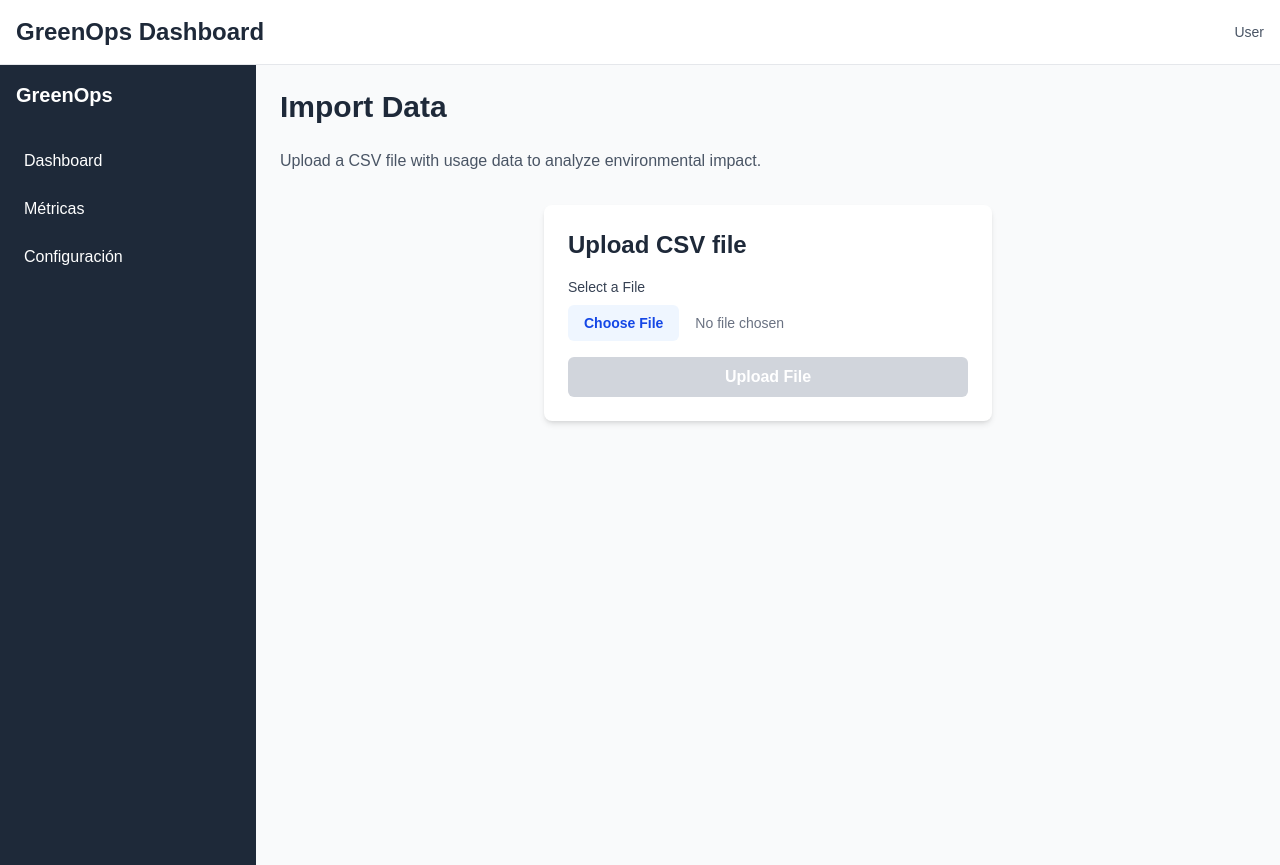
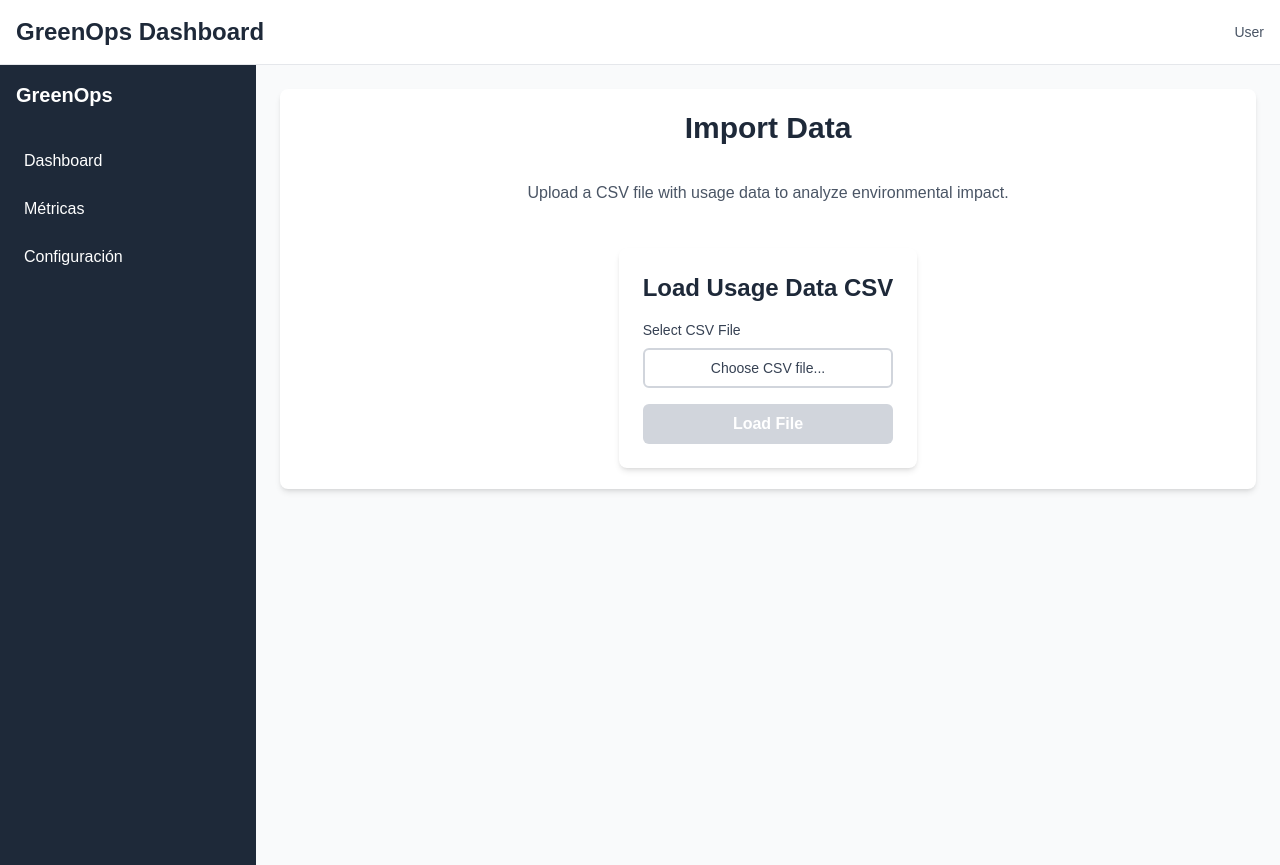
Before and after one commit to JoseBohopo/GreenOps-Dashboard, a Next.js app: page /import in a window 1280 px wide. Built offline with nearby package versions, Linux system fonts and the light colour scheme.

Commit message:
feat: implement CSV parsing with validation and Zustand store

```diff
--- a/app/import/page.tsx
+++ b/app/import/page.tsx
@@ -3,7 +3,7 @@ import { CsvUploader } from '@/src/features/data-import/ui/CsvUploader'
 
 const ImportPage = () => {
   return (
-    <div>
+    <div className="flex flex-col justify-around items-center p-4 min-h-[50dvh] shadow-md bg-white rounded-lg">
       <h1 className="text-3xl font-bold mb-6 text-gray-800">
         Import Data
       </h1>
@@ -14,4 +14,5 @@ const ImportPage = () => {
     </div>
   )
 }
-export default ImportPage;
+
+export default ImportPage
--- a/package.json
+++ b/package.json
@@ -13,14 +13,17 @@
   },
   "dependencies": {
     "next": "16.1.1",
+    "papaparse": "^5.5.3",
     "pnpm": "^10.26.2",
     "react": "19.2.3",
     "react-dom": "19.2.3",
-    "zod": "^4.2.1"
+    "zod": "^4.2.1",
+    "zustand": "^5.0.9"
   },
   "devDependencies": {
     "@tailwindcss/postcss": "^4",
     "@types/node": "^20",
+    "@types/papaparse": "^5.5.2",
     "@types/react": "^19",
     "@types/react-dom": "^19",
     "@vitest/ui": "^4.0.16",
--- /dev/null
+++ b/src/features/data-import/aplication/useUsageDataStore.ts
@@ -0,0 +1,58 @@
+import { create } from 'zustand';
+import { devtools, persist } from 'zustand/middleware';
+import { UsageDataRow, ParseResult, UsageDataState } from '../domain/types';
+import { parseCsv } from '../infrastructure/csvParser';
+
+export const useUsageDataStore = create<UsageDataState>()(
+    devtools(
+        persist(
+            (set) => ({
+                usageData: null,
+                isLoading: false,
+                error: null,
+                lastUploadDate: null,
+
+                uploadAndParseCsv: async (file: File) => {
+                    set({ isLoading: true, error: null }, false, 'uploadAndParseCsv/start');
+
+                    try {
+                        const result: ParseResult<UsageDataRow> = await parseCsv(file);
+
+                        if (result.success) {
+                            set({
+                                usageData: result?.data,
+                                error: null,
+                                lastUploadDate: new Date().toISOString(),
+                                isLoading: false,
+                            }, false, 'uploadAndParseCsv/success');
+                        } else {
+                            set({ usageData: null, error: result.error, isLoading: false }, false, 'uploadAndParseCsv/failure');
+                        }
+
+                        return result;
+                    } catch (error) {
+                        const errorResult: ParseResult<UsageDataRow> = {
+                            success: false,
+                            error: 'Unexpected error during parsing',
+                            details: [error instanceof Error ? error.message : 'Unknown error'],
+                        };
+
+                        set({ usageData: null, error: errorResult.error, isLoading: false }, false, 'uploadAndParseCsv/error');
+                        return errorResult;
+                    }
+                },
+
+                clearData: () => set({ usageData: null, lastUploadDate: null, error: null }),
+                setData: (data: UsageDataRow[]) => set({ usageData: data }),
+            }),
+            {
+                name: 'usage-data-storage',
+                partialize: (state) => ({
+                    usageData: state.usageData,
+                    lastUploadDate: state.lastUploadDate,
+                }),
+            }
+        ),
+        { name: 'UsageDataStore' }
+    )
+);
--- /dev/null
+++ b/src/features/data-import/domain/types.ts
@@ -0,0 +1,43 @@
+export interface UsageDataRow {
+    date: string;
+    pageViews: number;
+    dataTransfer: number;
+    avgSessionDuration: number;
+}
+
+export type ParseResult<T> =
+    | {
+            success: true;
+            data: T[];
+            rowCount: number;
+        }
+    | {
+            success: false;
+            error: string;
+            details?: string[];
+        };
+
+export interface ParsingValidation {
+    hasRequiredColumns: boolean;
+    missingColumns: string[];
+    rowsWithErrors: Array<{ row: number; error: string }>;
+}
+
+export interface UnvalidatedCsvRow {
+    date?: unknown;
+    pageViews?: unknown;
+    dataTransfer?: unknown;
+    avgSessionDuration?: unknown;
+    [key: string]: unknown;
+}
+
+export interface UsageDataState {
+    usageData: UsageDataRow[] | null;
+    isLoading: boolean;
+    error: string | null;
+    lastUploadDate: string | null;
+
+    uploadAndParseCsv: (file: File) => Promise<ParseResult<UsageDataRow>>;
+    clearData: () => void;
+    setData: (data: UsageDataRow[]) => void;
+}
--- /dev/null
+++ b/src/features/data-import/infrastructure/csvParser.ts
@@ -0,0 +1,115 @@
+import Papa from 'papaparse';
+import {
+    UnvalidatedCsvRow,
+    ParsingValidation,
+    ParseResult,
+    UsageDataRow,
+} from '../domain/types';
+
+const REQUIRED_COLUMNS = [
+    'date',
+    'pageViews',
+    'dataTransfer',
+    'avgSessionDuration',
+];
+
+const validateColumns = (headers: string[]): ParsingValidation => {
+    const missingColumns = REQUIRED_COLUMNS.filter(
+        (col) => !headers.includes(col)
+    );
+
+    return {
+        hasRequiredColumns: missingColumns.length === 0,
+        missingColumns,
+        rowsWithErrors: [],
+    };
+};
+
+const validateRows = (
+    row: UnvalidatedCsvRow,
+    index: number
+): { valid: boolean; error?: string } => {
+    if (!row.date || typeof row.date !== 'string' || row.date.trim() === '') {
+        return { valid: false, error: `Row ${index + 1}: 'date' is required.` };
+    }
+
+    const pageViews = Number(row.pageViews);
+    if (Number.isNaN(pageViews) || pageViews < 0) {
+        return { valid: false, error: `Row ${index + 1}: 'Invalid pageViews'` };
+    }
+
+    const dataTransfer = Number(row.dataTransfer);
+    if (Number.isNaN(dataTransfer) || dataTransfer < 0) {
+        return {
+            valid: false,
+            error: `Row ${index + 1}: 'Invalid dataTransfer'`,
+        };
+    }
+
+    const avgSessionDuration = Number(row.avgSessionDuration);
+    if (Number.isNaN(avgSessionDuration) || avgSessionDuration < 0) {
+        return {
+            valid: false,
+            error: `Row ${index + 1}: 'Invalid avgSessionDuration'`,
+        };
+    }
+
+    return { valid: true };
+};
+
+export const parseCsv = async (
+    file: File
+): Promise<ParseResult<UsageDataRow>> => {
+    return new Promise((resolve) => {
+        Papa.parse(file, {
+            header: true,
+            skipEmptyLines: true,
+            complete: (results) => {
+                const headers = results.meta.fields || [];
+                const columnValidation = validateColumns(headers);
+
+                if (!columnValidation.hasRequiredColumns) {
+                    resolve({
+                        success: false,
+                        error: 'Missing required columns',
+                        details: columnValidation.missingColumns,
+                    });
+                    return;
+                }
+
+                const validRows: UsageDataRow[] = [];
+                const errors: string[] = [];
+
+                results.data.forEach((row: unknown, index: number) => {
+                    const validation = validateRows(row as UnvalidatedCsvRow, index);
+                    if (validation.valid) {
+                        validRows.push({
+                            date: (row as UnvalidatedCsvRow).date as string,
+                            pageViews: Number((row as UnvalidatedCsvRow).pageViews),
+                            dataTransfer: Number((row as UnvalidatedCsvRow).dataTransfer),
+                            avgSessionDuration: Number(
+                                (row as UnvalidatedCsvRow).avgSessionDuration
+                            ),
+                        });
+                    } else if (validation.error) {
+                        errors.push(validation.error);
+                    }
+                });
+
+                if (errors.length > 0) {
+                    resolve({
+                        success: false,
+                        error: 'Validation errors in rows',
+                        details: errors.slice(0, 10),
+                    });
+                } else {
+                    resolve({
+                        success: true,
+                        data: validRows,
+                        rowCount: validRows.length,
+                    });
+                }
+            },
+        });
+    });
+};
--- a/src/features/data-import/ui/CsvUploader.tsx
+++ b/src/features/data-import/ui/CsvUploader.tsx
@@ -1,70 +1,94 @@
 'use client'
-import React, { useState } from 'react'
+import React, { useRef, useState } from 'react'
+import { useUsageDataStore } from '../aplication/useUsageDataStore'
 
 export const CsvUploader = () => {
-    const [selectedFile, setSelectedFile] = useState<File | null>(null);
-    const [error, setError] = useState<string | null>(null);
+  const [selectedFile, setSelectedFile] = useState<File | null>(null)
+  const [fileError, setFileError] = useState<string | null>(null)
+  const [parseDetails, setParseDetails] = useState<string[] | null>(null)
+  const fileInputRef = useRef<HTMLInputElement>(null)
+
+  const { isLoading, uploadAndParseCsv, error } = useUsageDataStore()
 
   const handleFileChange = (event: React.ChangeEvent<HTMLInputElement>) => {
-        const file = event.target.files?.[0];
-        setError(null);
+    const file = event.target.files?.[0]
+    setFileError(null)
+    useUsageDataStore.getState().clearData()
+    setParseDetails(null)
 
-        if(!file) {
-            setSelectedFile(null);
-            return;
+    if (!file) {
+      setSelectedFile(null)
+      return
     }
 
-        if(file?.type === 'text/csv') {
-            setSelectedFile(file);
-            setError(null);
+    if (file?.type === 'text/csv') {
+      setSelectedFile(file)
+      setFileError(null)
     } else {
-            setSelectedFile(null);
-            setError('Please select a valid CSV file');
+      setSelectedFile(null)
+      setFileError('Please select a valid CSV file')
     }
-    };
+  }
 
-    const handleUpload = () => {
-        if (!selectedFile) return;
+  const handleUpload = async () => {
+    if (!selectedFile) return
 
-        console.log('Uploading file:', selectedFile.name);
-        alert(`File ${selectedFile.name} uploaded successfully!`);
+    const result = await uploadAndParseCsv(selectedFile)
+    if (result.success) {
+      setParseDetails([`Successfully parsed ${result.rowCount} rows.`])
+      setSelectedFile(null)
+    } else {
+      setParseDetails(result.details || null)
+      console.error('Parsing error:', result.error)
+    }
+  }
+
+  const handleButtonClick = () => {
+    fileInputRef.current?.click()
   }
 
   return (
     <div className="max-w-md mx-auto p-6 bg-white rounded-lg shadow-md">
       <h2 className="text-2xl font-bold mb-4 text-gray-800">
-        Upload CSV file
+        Load Usage Data CSV
       </h2>
 
       <div className="mb-4">
-        <label
-          htmlFor="csv-file"
-          className="block text-sm font-medium text-gray-700 mb-2"
-        >
-          Select a File
+        <label className="block text-sm font-medium text-gray-700 mb-2">
+          Select CSV File
         </label>
         <input
+          ref={fileInputRef}
           id="csv-file"
           type="file"
           accept=".csv"
           onChange={handleFileChange}
-          className="block w-full text-sm text-gray-500
-            file:mr-4 file:py-2 file:px-4
-            file:rounded-md file:border-0
-            file:text-sm file:font-semibold
-            file:bg-blue-50 file:text-blue-700
-            hover:file:bg-blue-100
-            cursor-pointer"
+          disabled={isLoading}
+          className="hidden"
         />
+
+        <button
+          type="button"
+          onClick={handleButtonClick}
+          disabled={isLoading}
+          className="w-full px-4 py-2 bg-white border-2 border-gray-300 rounded-md
+            text-sm font-medium text-gray-700
+            hover:bg-gray-50 hover:border-gray-400
+            focus:outline-none focus:ring-2 focus:ring-blue-500
+            disabled:opacity-50 disabled:cursor-not-allowed
+            transition-colors"
+        >
+          {selectedFile ? selectedFile.name : 'Choose CSV file...'}
+        </button>
       </div>
 
-      {error && (
+      {fileError && (
         <div className="mb-4 p-3 bg-red-50 border border-red-200 rounded-md">
-          <p className="text-sm text-red-600">{error}</p>
+          <p className="text-sm text-red-600">{fileError}</p>
         </div>
       )}
 
-      {selectedFile && !error && (
+      {selectedFile && !fileError && !error && !parseDetails && (
         <div className="mb-4 p-3 bg-green-50 border border-green-200 rounded-md">
           <p className="text-sm text-green-700">
             ✓ Selected file: <strong>{selectedFile.name}</strong>
@@ -75,15 +99,39 @@ export const CsvUploader = () => {
         </div>
       )}
 
+      {error && parseDetails && (
+        <div className="mb-4 p-3 bg-red-50 border border-red-200 rounded-md">
+          <p className="text-sm font-semibold text-red-700 mb-2">{error}</p>
+          <ul className="text-xs text-red-600 list-disc list-inside">
+            {parseDetails.map((detail, index) => (
+              <li key={`${detail}-${index}`}>{detail}</li>
+            ))}
+          </ul>
+        </div>
+      )}
+
+      {!error && parseDetails && (
+        <div className="mb-4 p-3 bg-green-50 border border-green-200 rounded-md">
+          <p className="text-sm font-semibold text-green-700">
+            ✓ File parsed successfully:
+          </p>
+          {parseDetails.map((detail, index) => (
+            <p key={index} className="text-xs text-green-600 mt-1">
+              {detail}
+            </p>
+          ))}
+        </div>
+      )}
+
       <button
         onClick={handleUpload}
-        disabled={!selectedFile || !!error}
+        disabled={!selectedFile || !!fileError || isLoading}
         className="w-full py-2 px-4 bg-blue-600 text-white font-semibold rounded-md
           hover:bg-blue-700 focus:outline-none focus:ring-2 focus:ring-blue-500 focus:ring-offset-2
           disabled:bg-gray-300 disabled:cursor-not-allowed
           transition-colors"
       >
-        Upload File
+        {isLoading ? 'Parsing...' : 'Load File'}
       </button>
     </div>
   )
```
Also changed, not shown: 1 other file (tests, documents, lock files or other folders). Lines whose indentation alone changed are shown as unchanged.
